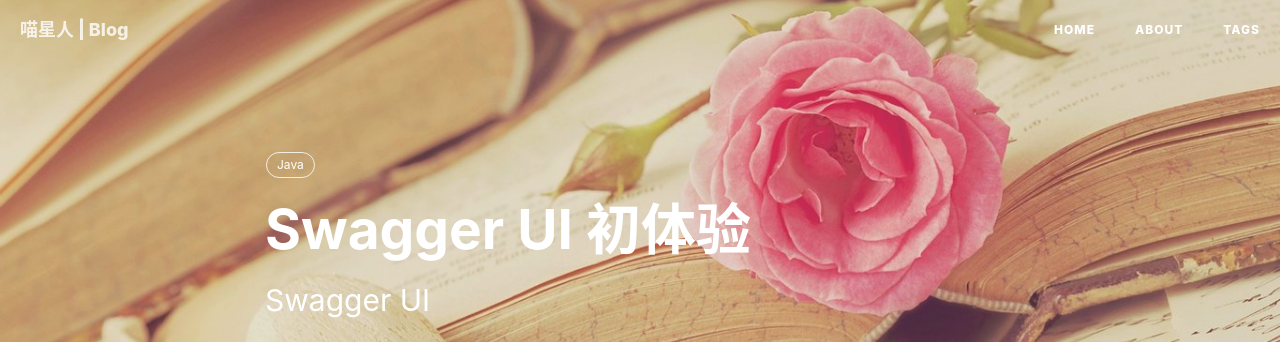
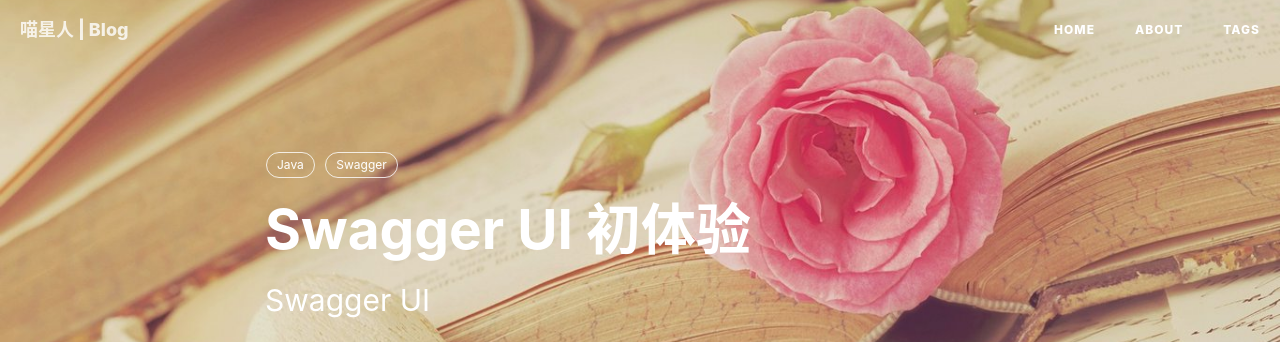
Before and after one commit to jinzhijun/mukeyeshen.github.io, a Jekyll site: the page built from _posts/2019-07-18-Swagger UI 初体验.md, in a window 1280 px wide and 900 px high. Shown: the top 342 px of the window. Built offline with Jekyll 4.4.1, drawn with Linux system fonts in a browser that asks for light colours; nearby versions of some CDN libraries; comment, search, counter and statistics services are not loaded.

Commit message:
Update 2019-07-18-Swagger UI 初体验.md

```diff
--- a/_posts/2019-07-18-Swagger UI 初体验.md
+++ b/_posts/2019-07-18-Swagger UI 初体验.md
@@ -8,6 +8,7 @@
 catalog: true
 tags:
     - Java
+    - Swagger
 ---
 
 ## 简介
```
